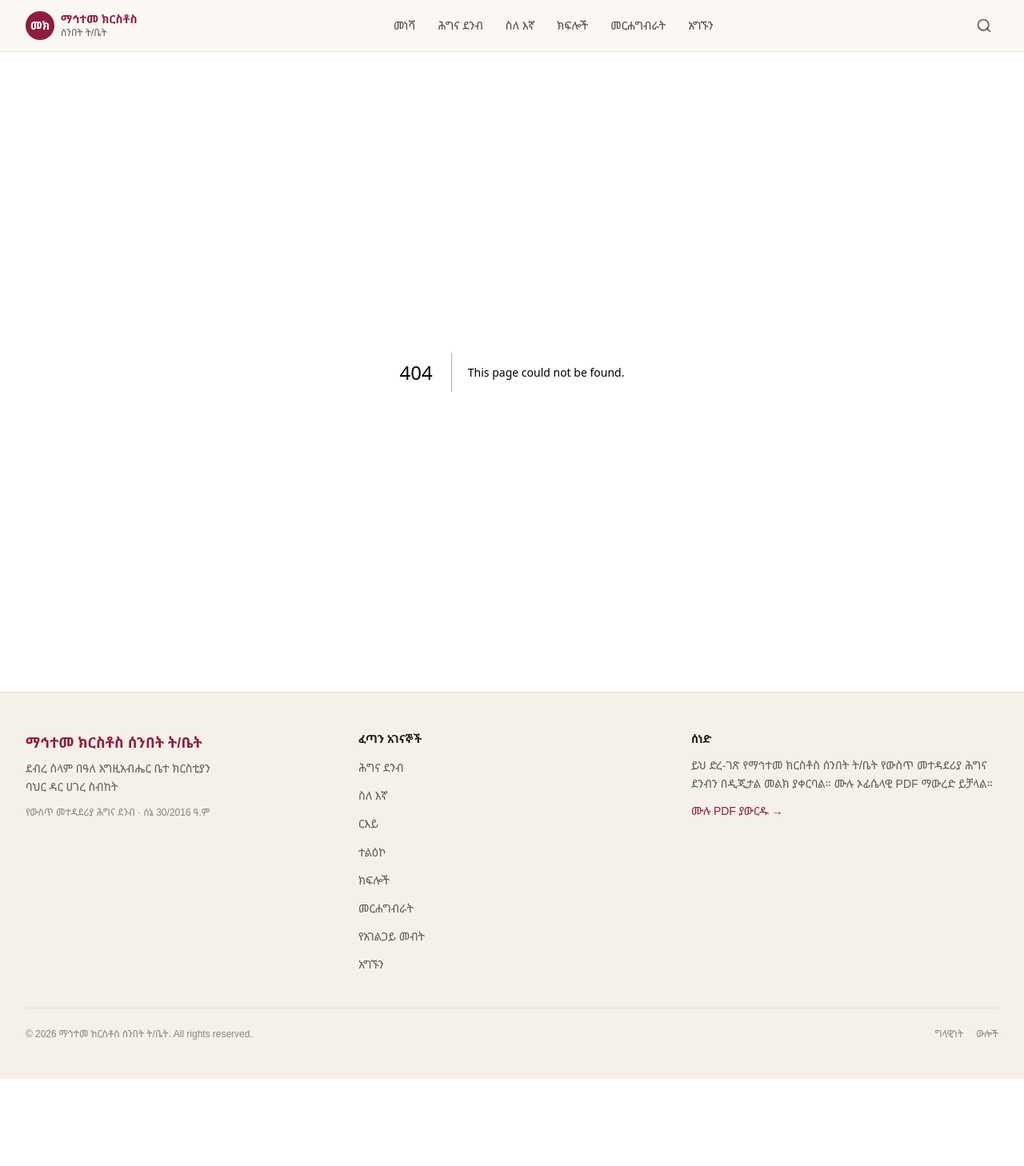
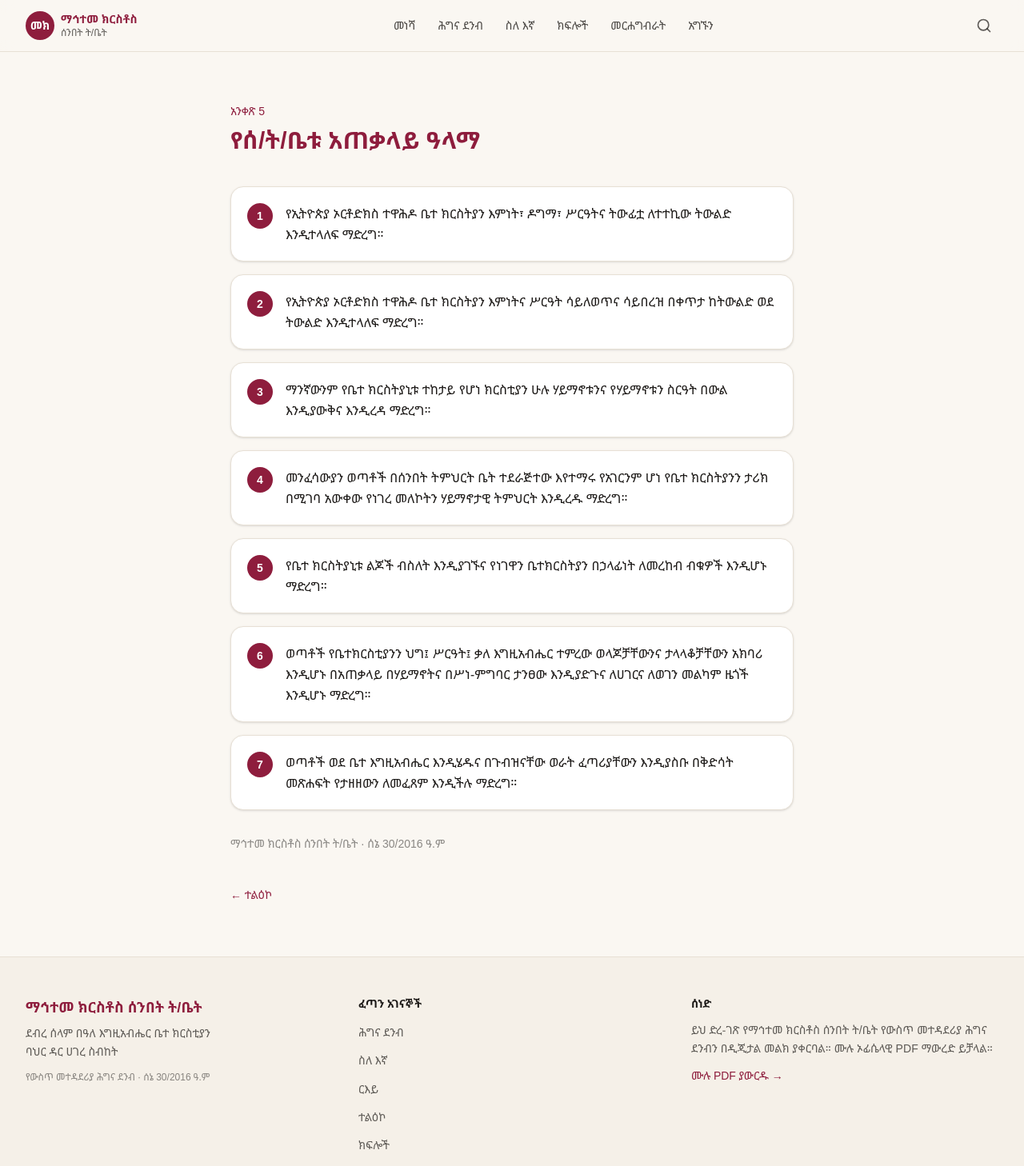
Before and after one commit to Menelik2/Church, a Next.js app: page /objectives in a window 1280 px wide. Before the commit this address had no page. Shown: the top 1458 px of the page at 80% size. Before the commit the page ends 1349 px from the top, so only its background shows below. Built offline with nearby package versions, Linux system fonts and the light colour scheme.

Commit message:
Add Mission, Objectives, Departments, Programs, Membership pages

```diff
--- /dev/null
+++ b/src/app/departments/page.tsx
@@ -0,0 +1,42 @@
+import Link from "next/link";
+import { DEPARTMENTS } from "@/data/regulations";
+import { ChevronRight } from "lucide-react";
+
+export const metadata = {
+  title: "ክፍሎች",
+  description: "የማኅተመ ክርስቶስ ሰንበት ት/ቤት የአገልግሎት ክፍሎች",
+};
+
+export default function DepartmentsPage() {
+  return (
+    <div className="mx-auto max-w-5xl px-4 py-16 sm:px-6 lg:px-8">
+      <h1 className="text-3xl font-bold text-[var(--primary)] amharic">
+        የአገልግሎት ክፍሎች
+      </h1>
+      <p className="mt-2 text-[var(--foreground)]/60">
+        በሥራ አስፈጻሚ መዋቅር ስር ያሉ 10 ዋና ክፍሎች (አንቀጽ 10)
+      </p>
+
+      <div className="mt-10 grid gap-4 sm:grid-cols-2">
+        {DEPARTMENTS.map((d) => (
+          <Link
+            key={d.slug}
+            href={`/departments/${d.slug}`}
+            className="group flex items-center justify-between rounded-2xl border border-[var(--border)] bg-[var(--card)] p-5 shadow-sm transition hover:border-[var(--color-burgundy-300)] hover:shadow-md"
+          >
+            <div>
+              <span className="text-xs font-medium text-[var(--primary)]">
+                {d.order}.
+              </span>
+              <h2 className="mt-1 text-lg font-semibold amharic group-hover:text-[var(--primary)]">
+                {d.title_am}
+              </h2>
+              <p className="text-sm text-[var(--foreground)]/50">{d.title_en}</p>
+            </div>
+            <ChevronRight className="h-5 w-5 text-[var(--foreground)]/30 group-hover:text-[var(--primary)]" />
+          </Link>
+        ))}
+      </div>
+    </div>
+  );
+}
--- /dev/null
+++ b/src/app/mission/page.tsx
@@ -0,0 +1,44 @@
+import { ARTICLES, DOCUMENT_META } from "@/data/regulations";
+import Link from "next/link";
+
+export const metadata = {
+  title: "ተልዕኮ",
+  description: "የማኅተመ ክርስቶስ ሰንበት ት/ቤት ተልዕኮ",
+};
+
+export default function MissionPage() {
+  const mission = ARTICLES["4"];
+
+  return (
+    <div className="mx-auto max-w-3xl px-4 py-16 sm:px-6 lg:px-8">
+      <p className="text-sm font-medium text-[var(--primary)]">አንቀጽ 4</p>
+      <h1 className="mt-2 text-3xl font-bold text-[var(--primary)] amharic">
+        {mission.title_am}
+      </h1>
+
+      <div className="mt-10 space-y-6">
+        {mission.content_am.split("\n\n").map((para, i) => (
+          <div
+            key={i}
+            className="rounded-2xl border border-[var(--border)] bg-[var(--card)] p-6 shadow-sm amharic leading-relaxed"
+          >
+            {para}
+          </div>
+        ))}
+      </div>
+
+      <p className="mt-8 text-sm text-[var(--foreground)]/50">
+        {DOCUMENT_META.organization_am} · {DOCUMENT_META.revision_date_am}
+      </p>
+
+      <div className="mt-10 flex gap-4">
+        <Link href="/vision" className="text-sm font-medium text-[var(--foreground)]/60 hover:underline">
+          ← ርእይ
+        </Link>
+        <Link href="/objectives" className="text-sm font-medium text-[var(--primary)] hover:underline">
+          ዓላማ →
+        </Link>
+      </div>
+    </div>
+  );
+}
--- /dev/null
+++ b/src/app/objectives/page.tsx
@@ -0,0 +1,50 @@
+import { ARTICLES, DOCUMENT_META } from "@/data/regulations";
+import Link from "next/link";
+
+export const metadata = {
+  title: "ዓላማ",
+  description: "የማኅተመ ክርስቶስ ሰንበት ት/ቤት አጠቃላይ ዓላማ",
+};
+
+export default function ObjectivesPage() {
+  const obj = ARTICLES["5"];
+  const items = obj.content_am
+    .split("\n")
+    .map((l) => l.replace(/^•\s*/, "").trim())
+    .filter(Boolean);
+
+  return (
+    <div className="mx-auto max-w-3xl px-4 py-16 sm:px-6 lg:px-8">
+      <p className="text-sm font-medium text-[var(--primary)]">አንቀጽ 5</p>
+      <h1 className="mt-2 text-3xl font-bold text-[var(--primary)] amharic">
+        {obj.title_am}
+      </h1>
+
+      <ol className="mt-10 space-y-4">
+        {items.map((item, i) => (
+          <li
+            key={i}
+            className="flex gap-4 rounded-2xl border border-[var(--border)] bg-[var(--card)] p-5 shadow-sm"
+          >
+            <span className="flex h-8 w-8 shrink-0 items-center justify-center rounded-full bg-[var(--primary)] text-sm font-bold text-white">
+              {i + 1}
+            </span>
+            <p className="amharic leading-relaxed text-[var(--foreground)]">
+              {item}
+            </p>
+          </li>
+        ))}
+      </ol>
+
+      <p className="mt-8 text-sm text-[var(--foreground)]/50">
+        {DOCUMENT_META.organization_am} · {DOCUMENT_META.revision_date_am}
+      </p>
+
+      <div className="mt-10">
+        <Link href="/mission" className="text-sm font-medium text-[var(--primary)] hover:underline">
+          ← ተልዕኮ
+        </Link>
+      </div>
+    </div>
+  );
+}
```
